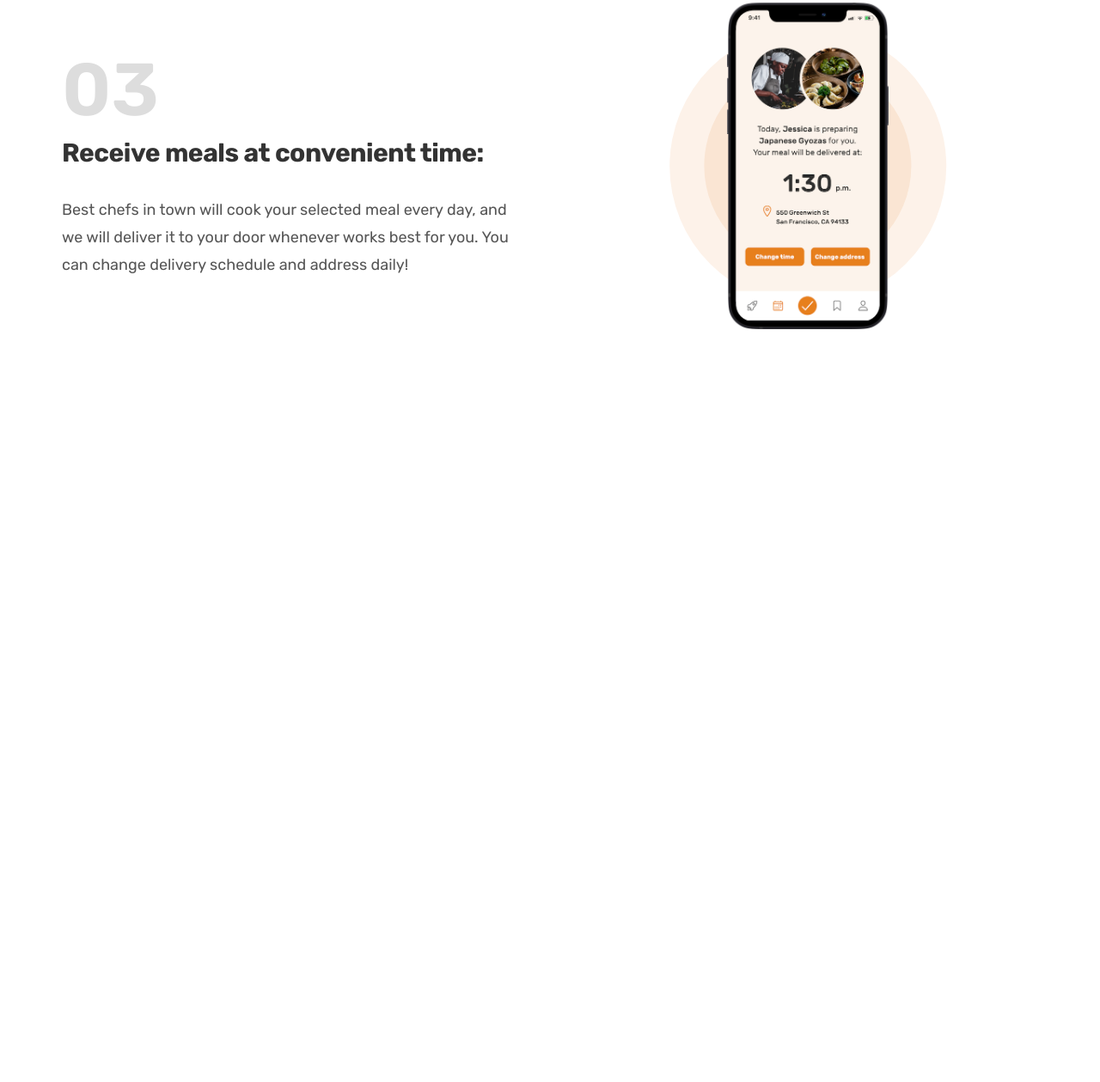
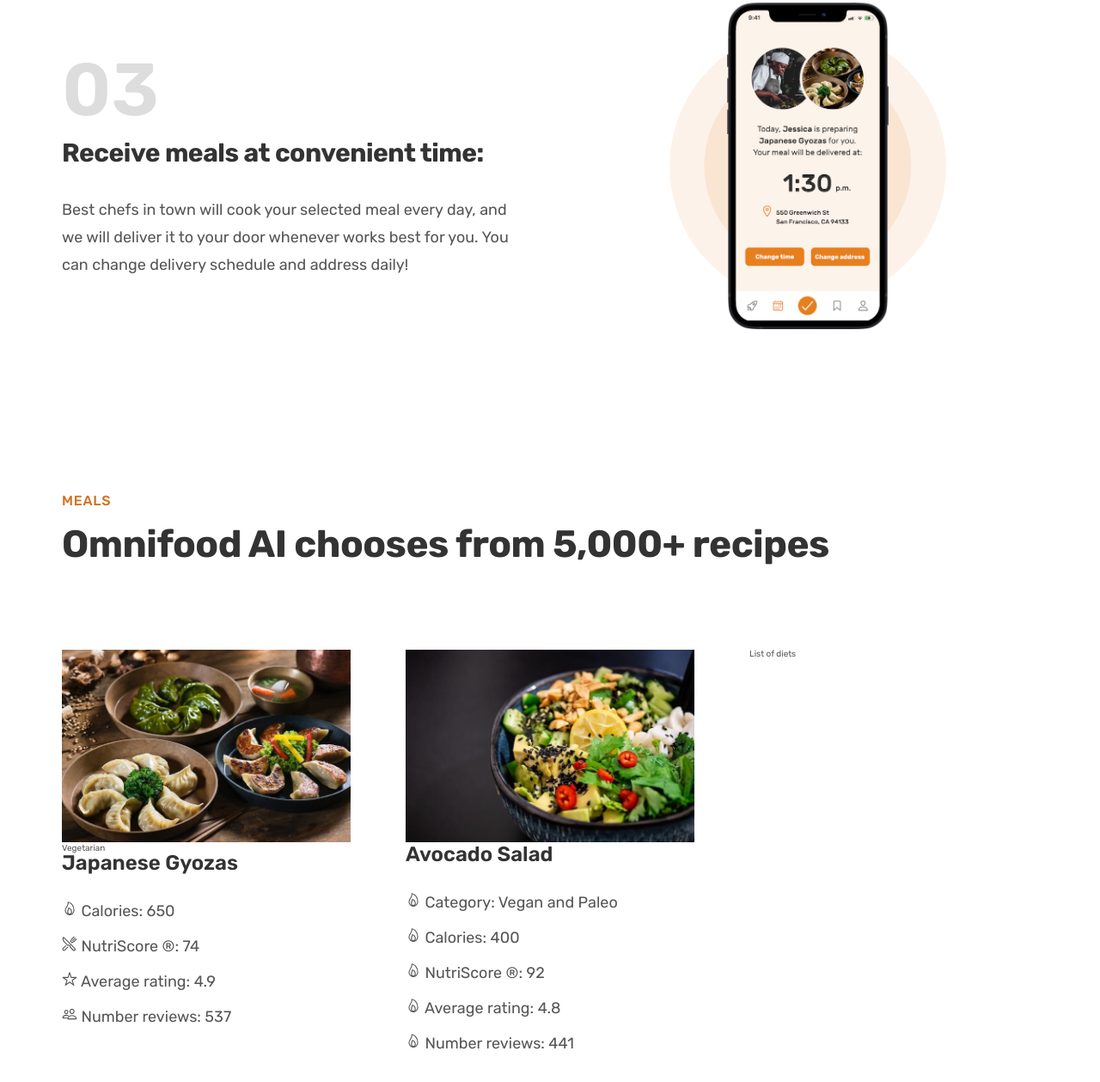
Before and after one commit to amandeep90s/html-css-course, a plain HTML site: page 07-Omnifood-Desktop/index.html in a window 1280 px wide. Shown: the part 2102-3361 px from the top of the page at 86% size. Before the commit the page ends 2581 px from the top, so only its background shows below. Drawn offline with nearby package versions, Linux system fonts and the light colour scheme.

Commit message:
feat: Building the Meals Section - Part 1

```diff
--- a/07-Omnifood-Desktop/css/style.css
+++ b/07-Omnifood-Desktop/css/style.css
@@ -197,3 +197,38 @@
 	filter: brightness(0);
 	opacity: 50%;
 }
+
+/* ************************************** */
+/* Meals Section */
+/* ************************************** */
+.section-meals {
+	padding: 9.6rem 0;
+}
+
+.meal {
+}
+
+.meal-img {
+	width: 100%;
+}
+
+.tag {
+}
+
+.meal-title {
+	font-size: 2.4rem;
+	color: #333;
+	font-weight: 600;
+	margin-bottom: 3.2rem;
+}
+
+.meal-attributes {
+	list-style: none;
+	display: flex;
+	flex-direction: column;
+	gap: 2rem;
+}
+
+.meal-attribute {
+	font-size: 1.8rem;
+}
--- a/07-Omnifood-Desktop/index.html
+++ b/07-Omnifood-Desktop/index.html
@@ -14,6 +14,9 @@
 
 		<link rel="stylesheet" href="css/common.css" />
 		<link rel="stylesheet" href="css/style.css" />
+
+		<script type="module" src="https://cdn.jsdelivr.net/npm/ionicons@7.1.0/dist/ionicons/ionicons.esm.js"></script>
+		<script nomodule src="https://cdn.jsdelivr.net/npm/ionicons@7.1.0/dist/ionicons/ionicons.js"></script>
 	</head>
 	<body>
 		<!-- Header Start -->
@@ -121,6 +124,68 @@
 					</div>
 				</div>
 			</section>
+
+			<section class="section-meals">
+				<div class="container">
+					<span class="subheading">Meals</span>
+					<h2 class="heading-secondary">Omnifood AI chooses from 5,000+ recipes</h2>
+				</div>
+
+				<div class="container grid grid--3-cols">
+					<div class="meal">
+						<img src="img/meals/meal-1.jpg" alt="Japanese Gyozas" class="meal-img" />
+						<span class="tag">Vegetarian</span>
+						<p class="meal-title">Japanese Gyozas</p>
+						<ul class="meal-attributes">
+							<li class="meal-attribute">
+								<ion-icon name="flame-outline"></ion-icon>
+								<span>Calories: 650</span>
+							</li>
+							<li class="meal-attribute">
+								<ion-icon name="restaurant-outline"></ion-icon>
+								<span>NutriScore &reg;: 74</span>
+							</li>
+							<li class="meal-attribute">
+								<ion-icon name="star-outline"></ion-icon>
+								<span>Average rating: 4.9</span>
+							</li>
+							<li class="meal-attribute">
+								<ion-icon name="people-outline"></ion-icon>
+								<span>Number reviews: 537</span>
+							</li>
+						</ul>
+					</div>
+
+					<div class="meal">
+						<img src="img/meals/meal-2.jpg" alt="Avocado Salad" class="meal-img" />
+						<p class="meal-title">Avocado Salad</p>
+						<ul class="meal-attributes">
+							<li class="meal-attribute">
+								<ion-icon name="flame-outline"></ion-icon>
+								<span>Category: Vegan and Paleo</span>
+							</li>
+							<li class="meal-attribute">
+								<ion-icon name="flame-outline"></ion-icon>
+								<span>Calories: 400</span>
+							</li>
+							<li class="meal-attribute">
+								<ion-icon name="flame-outline"></ion-icon>
+								<span>NutriScore &reg;: 92</span>
+							</li>
+							<li class="meal-attribute">
+								<ion-icon name="flame-outline"></ion-icon>
+								<span>Average rating: 4.8</span>
+							</li>
+							<li class="meal-attribute">
+								<ion-icon name="flame-outline"></ion-icon>
+								<span>Number reviews: 441</span>
+							</li>
+						</ul>
+					</div>
+
+					<div class="list">List of diets</div>
+				</div>
+			</section>
 		</main>
 	</body>
 </html>
```
